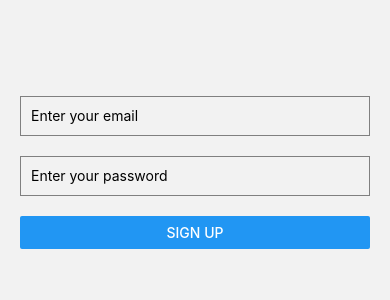
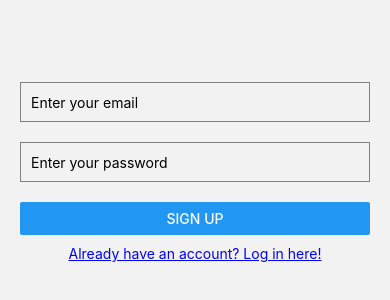
Before and after one commit to nickty/anything, a React Native app: screen /SignUp in a window 390 px wide. Shown: the part 250-550 px from the top of the page. Built offline with nearby package versions, Linux system fonts and the light colour scheme.

Commit message:
navigation between signup and login screen

```diff
--- a/src/screens/LoginScreen.js
+++ b/src/screens/LoginScreen.js
@@ -1,22 +1,32 @@
 import React, {useState} from 'react';
-import {View, TextInput, Button, StyleSheet} from 'react-native';
+import {
+  View,
+  TextInput,
+  Button,
+  StyleSheet,
+  Text,
+  TouchableOpacity,
+} from 'react-native';
 import {useDispatch} from 'react-redux';
+import {useNavigation} from '@react-navigation/native'; // Import useNavigation hook
 import {loginUser} from '../redux/authActions';
-// import auth from '@react-native-firebase/auth';
 
 const LoginScreen = () => {
   const [email, setEmail] = useState('');
   const [password, setPassword] = useState('');
   const dispatch = useDispatch();
+  const navigation = useNavigation(); // Initialize useNavigation hook
 
   const handleLogin = async () => {
     try {
-      // await auth().signInWithEmailAndPassword(email, password);
-      // console.log('User signed in!');
       dispatch(loginUser({email, password}));
     } catch (error) {
       console.error(error);
     }
+  };
+
+  const navigateToSignup = () => {
+    navigation.navigate('SignUp'); // Navigate to SignUp screen
   };
 
   return (
@@ -35,6 +45,11 @@ const LoginScreen = () => {
         secureTextEntry
       />
       <Button title="Login" onPress={handleLogin} />
+      <TouchableOpacity onPress={navigateToSignup}>
+        <Text style={styles.signupLink}>
+          Don't have an account? Sign up here!
+        </Text>
+      </TouchableOpacity>
     </View>
   );
 };
@@ -52,6 +67,12 @@ const styles = StyleSheet.create({
     marginBottom: 20,
     paddingHorizontal: 10,
   },
+  signupLink: {
+    marginTop: 10,
+    textAlign: 'center',
+    color: 'blue',
+    textDecorationLine: 'underline',
+  },
 });
 
 export default LoginScreen;
--- a/src/screens/SignUpScreen.js
+++ b/src/screens/SignUpScreen.js
@@ -1,22 +1,32 @@
 import React, {useState} from 'react';
-import {View, TextInput, Button, StyleSheet} from 'react-native';
+import {
+  View,
+  TextInput,
+  Button,
+  StyleSheet,
+  Text,
+  TouchableOpacity,
+} from 'react-native';
 import {useDispatch} from 'react-redux';
-import {loginUser, signupUser} from '../redux/authActions';
-// import auth from '@react-native-firebase/auth';
+import {useNavigation} from '@react-navigation/native'; // Import useNavigation hook
+import {signupUser} from '../redux/authActions';
 
 const SignUpScreen = () => {
   const [email, setEmail] = useState('');
   const [password, setPassword] = useState('');
   const dispatch = useDispatch();
+  const navigation = useNavigation(); // Initialize useNavigation hook
 
   const handleSignUp = async () => {
     try {
-      // await auth().createUserWithEmailAndPassword(email, password);
-      // console.log('User account created & signed in!');
       dispatch(signupUser({email, password}));
     } catch (error) {
       console.error(error);
     }
+  };
+
+  const navigateToLogin = () => {
+    navigation.navigate('Login'); // Navigate to Login screen
   };
 
   return (
@@ -35,6 +45,11 @@ const SignUpScreen = () => {
         secureTextEntry
       />
       <Button title="Sign Up" onPress={handleSignUp} />
+      <TouchableOpacity onPress={navigateToLogin}>
+        <Text style={styles.loginLink}>
+          Already have an account? Log in here!
+        </Text>
+      </TouchableOpacity>
     </View>
   );
 };
@@ -52,6 +67,12 @@ const styles = StyleSheet.create({
     marginBottom: 20,
     paddingHorizontal: 10,
   },
+  loginLink: {
+    marginTop: 10,
+    textAlign: 'center',
+    color: 'blue',
+    textDecorationLine: 'underline',
+  },
 });
 
 export default SignUpScreen;
```
